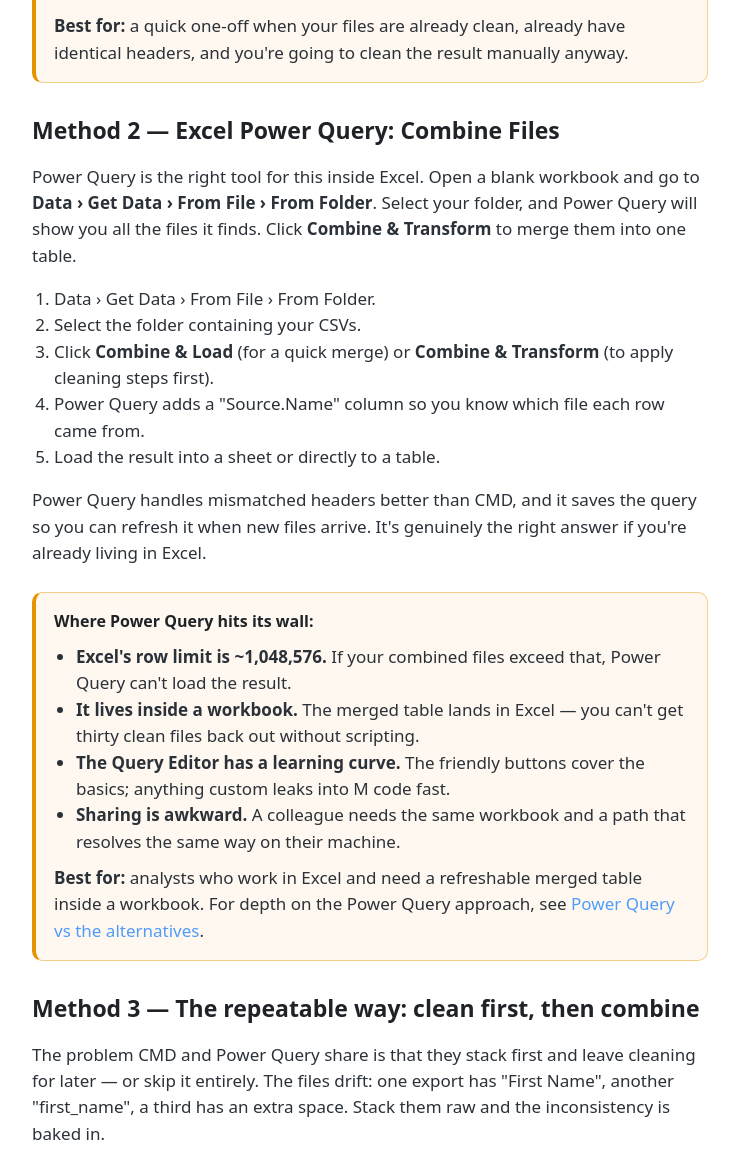
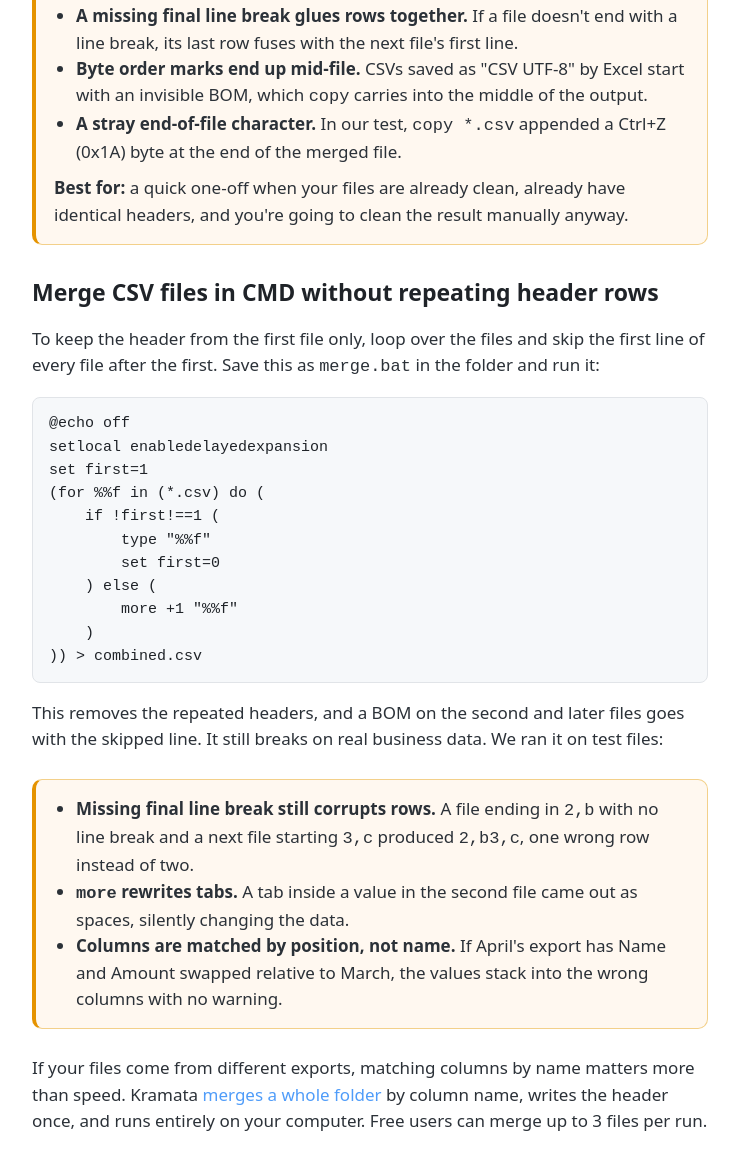
Before and after one commit to Kramata/Kramata-CSV-and-Excel-Cleaner, a plain HTML site: page blog/merge-multiple-csv-files-into-one.html in a window 1280 px wide. Shown: the part 1258-2412 px from the top of the page, without its empty margins (270-1009 px from the left). Drawn offline with Linux system fonts and the light colour scheme.

Commit message:
Rework CMD merge page title and add no-repeat-headers section, privacy callout, internal links

```diff
--- a/blog/merge-multiple-csv-files-into-one.html
+++ b/blog/merge-multiple-csv-files-into-one.html
@@ -14,15 +14,15 @@
     gtag('config', 'AW-832148034');
     gtag('config', 'G-V3P8HEN7CB');
   </script>
-  <title>How to Merge Multiple CSV Files Into One — 3 Methods Compared</title>
-  <meta name="description" content="Three ways to merge multiple CSV files into one: CMD copy (fast but raw), Excel Power Query (powerful but technical), and a repeatable no-code method." />
+  <title>Merge CSV Files in Windows CMD (copy *.csv) — Skip Repeated Headers</title>
+  <meta name="description" content="Merge CSVs in Windows CMD with copy *.csv, then fix what it breaks: repeated headers, glued rows, BOM and tab damage. Plus Power Query and a no-code option." />
   <link rel="canonical" href="https://kramata.com/blog/merge-multiple-csv-files-into-one" />
   <meta property="og:type" content="article" />
-  <meta property="og:title" content="How to Merge Multiple CSV Files Into One — 3 Methods Compared" />
-  <meta property="og:description" content="Windows CMD copy, Excel Power Query, and a repeatable no-code method — compared honestly, with the catches the other guides bury." />
+  <meta property="og:title" content="Merge CSV Files in Windows CMD (copy *.csv) — Skip Repeated Headers" />
+  <meta property="og:description" content="copy *.csv merges CSVs in seconds, then repeats headers and glues rows. Tested fixes in CMD, Power Query, and a no-code method." />
   <meta property="og:image" content="https://kramata.com/assets/og-image.png" />
   <script type="application/ld+json">
-  {"@context":"https://schema.org","@type":"Article","headline":"How to Merge Multiple CSV Files Into One — 3 Methods Compared","publisher":{"@type":"Organization","name":"Kramata"},"url":"https://kramata.com/blog/merge-multiple-csv-files-into-one"}
+  {"@context":"https://schema.org","@type":"Article","headline":"Merge CSV Files in Windows CMD (copy *.csv) — Skip Repeated Headers","publisher":{"@type":"Organization","name":"Kramata"},"url":"https://kramata.com/blog/merge-multiple-csv-files-into-one"}
   </script>
   <script type="application/ld+json">
   {
@@ -114,9 +114,45 @@
         <li><strong>Columns must already match exactly.</strong> One file with "first_name" and another with "First Name" stack into misaligned columns — silently, with no error.</li>
         <li><strong>No cleanup, no dedupe.</strong> Whatever inconsistencies are in the source files are stacked directly into the output.</li>
         <li><strong>Order depends on filename alphabetical sort.</strong> Not always what you want.</li>
+        <li><strong>A missing final line break glues rows together.</strong> If a file doesn't end with a line break, its last row fuses with the next file's first line.</li>
+        <li><strong>Byte order marks end up mid-file.</strong> CSVs saved as "CSV UTF-8" by Excel start with an invisible BOM, which <code>copy</code> carries into the middle of the output.</li>
+        <li><strong>A stray end-of-file character.</strong> In our test, <code>copy *.csv</code> appended a Ctrl+Z (0x1A) byte at the end of the merged file.</li>
       </ul>
       <p style="margin:10px 0 0"><strong>Best for:</strong> a quick one-off when your files are already clean, already have identical headers, and you're going to clean the result manually anyway.</p>
     </div>
+
+    <h2>Merge CSV files in CMD without repeating header rows</h2>
+    <p>
+      To keep the header from the first file only, loop over the files and skip the first line of every
+      file after the first. Save this as <code>merge.bat</code> in the folder and run it:
+    </p>
+    <pre style="background:#f6f8fa;border:1px solid #e1e4e8;border-radius:8px;padding:14px 16px;font-size:15px;overflow-x:auto"><code>@echo off
+setlocal enabledelayedexpansion
+set first=1
+(for %%f in (*.csv) do (
+    if !first!==1 (
+        type "%%f"
+        set first=0
+    ) else (
+        more +1 "%%f"
+    )
+)) &gt; combined.csv</code></pre>
+    <p>
+      This removes the repeated headers, and a BOM on the second and later files goes with the skipped line.
+      It still breaks on real business data. We ran it on test files:
+    </p>
+    <div class="warn">
+      <ul style="margin:0">
+        <li><strong>Missing final line break still corrupts rows.</strong> A file ending in <code>2,b</code> with no line break and a next file starting <code>3,c</code> produced <code>2,b3,c</code>, one wrong row instead of two.</li>
+        <li><strong><code>more</code> rewrites tabs.</strong> A tab inside a value in the second file came out as spaces, silently changing the data.</li>
+        <li><strong>Columns are matched by position, not name.</strong> If April's export has Name and Amount swapped relative to March, the values stack into the wrong columns with no warning.</li>
+      </ul>
+    </div>
+    <p>
+      If your files come from different exports, matching columns by name matters more than speed.
+      Kramata <a href="/">merges a whole folder</a> by column name, writes the header once, and runs entirely on
+      your computer. Free users can merge up to 3 files per run.
+    </p>
 
     <h2>Method 2 — Excel Power Query: Combine Files</h2>
     <p>
```
Also changed, not shown: blog/clean-messy-csv-reproducibly.html (+7 -0 lines), blog/kramata-vs-easy-data-transform.html (+7 -0 lines), blog/what-not-to-paste-into-chatgpt-copilot.html (+9 -0 lines).
